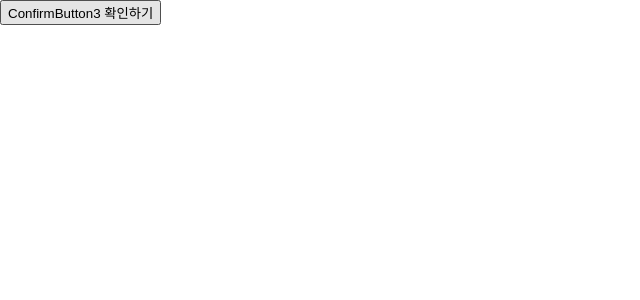
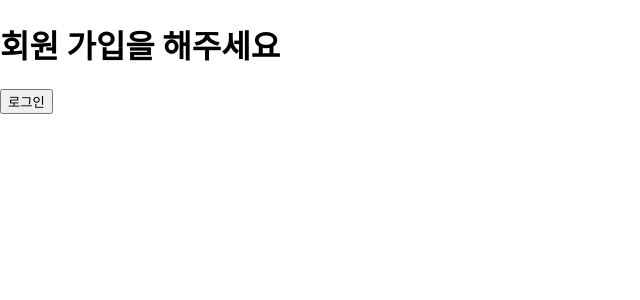
Before and after one commit to mahonben/ReactProject2024, a React (Create React App) app: page / in a window 1280 px wide. Shown: the top 300 px of the page, without its empty margins (0-640 px from the left). Built offline with nearby package versions, Linux system fonts and the light colour scheme.

Commit message:
React 9장 조건부렌더링, 엘리먼트 변수

```diff
--- /dev/null
+++ b/src/chp09/Greeting.jsx
@@ -0,0 +1,19 @@
+import React from "react";
+import UserGreeting from "./UserGreeting";
+import GuestGreeting from "./GuestGreeting";
+
+
+function Greeting(props){
+
+    const isLoggedIn = props.isLoggedIn;
+
+    if(isLoggedIn) {
+        return <UserGreeting/>
+    }else {
+        return <GuestGreeting/>
+    }
+
+
+}
+
+export default Greeting;
--- /dev/null
+++ b/src/chp09/GuestGreeting.jsx
@@ -0,0 +1,11 @@
+import React from "react";
+
+function GuestGreeting(props){
+
+    return <h1>회원 가입을 해주세요</h1>
+
+}
+
+
+
+export default GuestGreeting;
--- /dev/null
+++ b/src/chp09/LoginButton.jsx
@@ -0,0 +1,10 @@
+import React from "react";
+
+
+function LoginButton(props){
+    return(
+      <button onClick={props.onClick}>로그인</button>
+    );
+}
+
+export default LoginButton
--- /dev/null
+++ b/src/chp09/LoginControl.jsx
@@ -0,0 +1,36 @@
+import React, {useState} from "react";
+import LoginButton from "./LoginButton";
+import LogoutButton from "./LogoutButton";
+import Greeting from "./Greeting";
+
+
+
+function LoginControl(props) {
+    const [isLoggedIn, setIsLoggedIn] = useState(false);
+
+    const handleLoginClick=()=> {
+        setIsLoggedIn(true);
+    }
+
+    const handleLogoutClick=()=> {
+        setIsLoggedIn(false);
+    }
+
+    let btn;
+    if(isLoggedIn){
+        btn = <LogoutButton onClick={handleLogoutClick}/>
+
+    }else{
+        btn = <LoginButton onClick={handleLoginClick}/>
+
+        }
+
+    return(
+        <div>
+            <Greeting isLogedIn={isLoggedIn}/>
+            {btn}
+        </div>
+    );
+}
+
+export default LoginControl
--- /dev/null
+++ b/src/chp09/LogoutButton.jsx
@@ -0,0 +1,10 @@
+import React from "react";
+
+
+function LogoutButton(props){
+    return(
+      <button onClick={props.onClick}>로그아웃</button>
+    );
+}
+
+export default LogoutButton
--- /dev/null
+++ b/src/chp09/UserGreeting.jsx
@@ -0,0 +1,11 @@
+import React from "react";
+
+function UserGreeting(props){
+
+    return <h1>다시 오셨군요</h1>
+
+}
+
+
+
+export default UserGreeting;
--- a/src/index.js
+++ b/src/index.js
@@ -23,17 +23,16 @@ import InputTest from "./chp08/InputTest";
 import ConfirmButton from "./chp08/ConfirmButton";
 import ConfirmButton2 from "./chp08/ConfirmButton2";
 import ConfirmButton3 from "./chp08/ConfirmButton3";
+import Greeting from "./chp09/Greeting";
+import LoginControl from "./chp09/LoginControl";
 
 const root = ReactDOM.createRoot(document.getElementById('root'));
 
         root.render(
             <React.StrictMode>
-                <ConfirmButton3 />
+                <LoginControl/>
             </React.StrictMode>
         );
-
-
-
 // If you want to start measuring performance in your app, pass a function
 // to log results (for example: reportWebVitals(console.log))
 // or send to an analytics endpoint. Learn more: https://bit.ly/CRA-vitals
```
